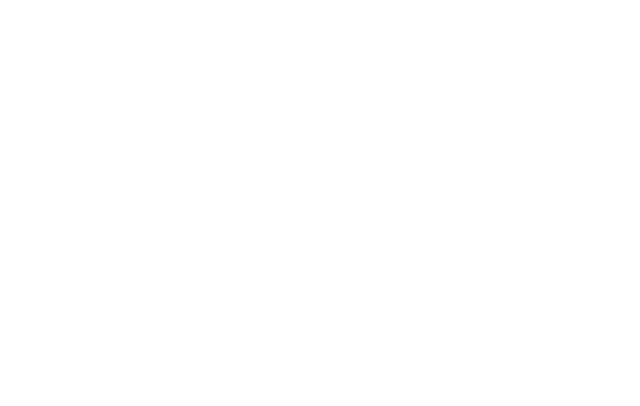
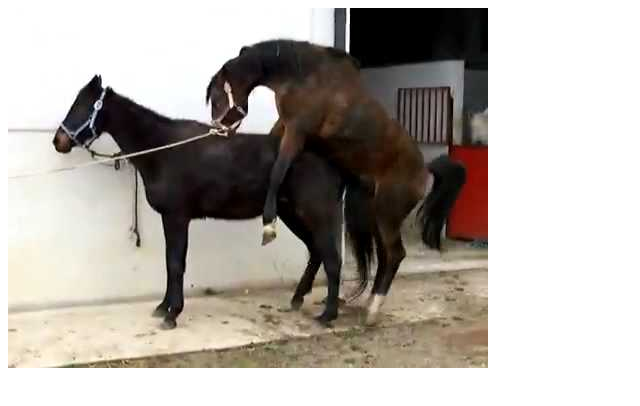
Before and after one commit to enblabla/webkike, a plain HTML site: page public_html/miguel.html in a window 1280 px wide. Shown: the whole page, without its empty margins (0-640 px from the left). Drawn offline with Linux system fonts and the light colour scheme.

Commit message:
nueva imagen

```diff
--- a/public_html/miguel.html
+++ b/public_html/miguel.html
@@ -7,6 +7,6 @@
         <meta name="viewport" content="width=device-width, initial-scale=1.0">
     </head>
     <body>
-
+        <img src="img/caballo caliente.jpg" alt="" />
     </body>
 </html>
```
Also changed, not shown: public_html/img/caballo caliente.jpg (added).
